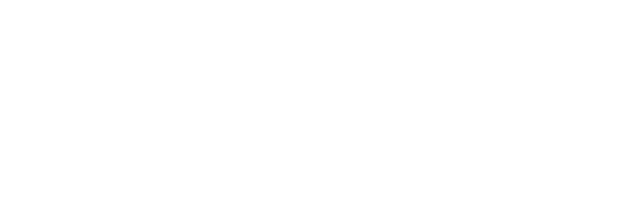
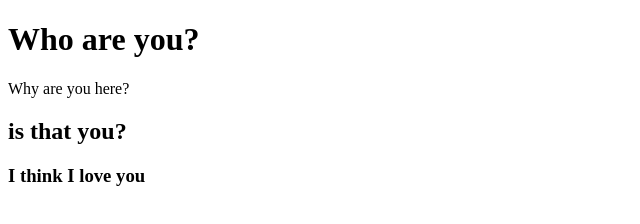
Before and after one commit to ebuwonder/git-test, a website: page index.html in a window 1280 px wide. Shown: the whole page, without its empty margins (0-640 px from the left). Drawn offline with Linux system fonts and the light colour scheme.

Commit message:
using npm

```diff
--- a/index.html
+++ b/index.html
@@ -1,8 +1,9 @@
 <!DOCTYPE html>
  <html>
     <body>
-        <h1></h1>
-        <p></p>
-        <h2></h2>
+        <h1>Who are you?</h1>
+        <p>Why are you here?</p>
+        <h2>is that you?</h2>
+        <h3>I think I love you</h3>
     </body>
 </html>
```
Also changed, not shown: package.json (added, +24 -0 lines), 2 other files.
